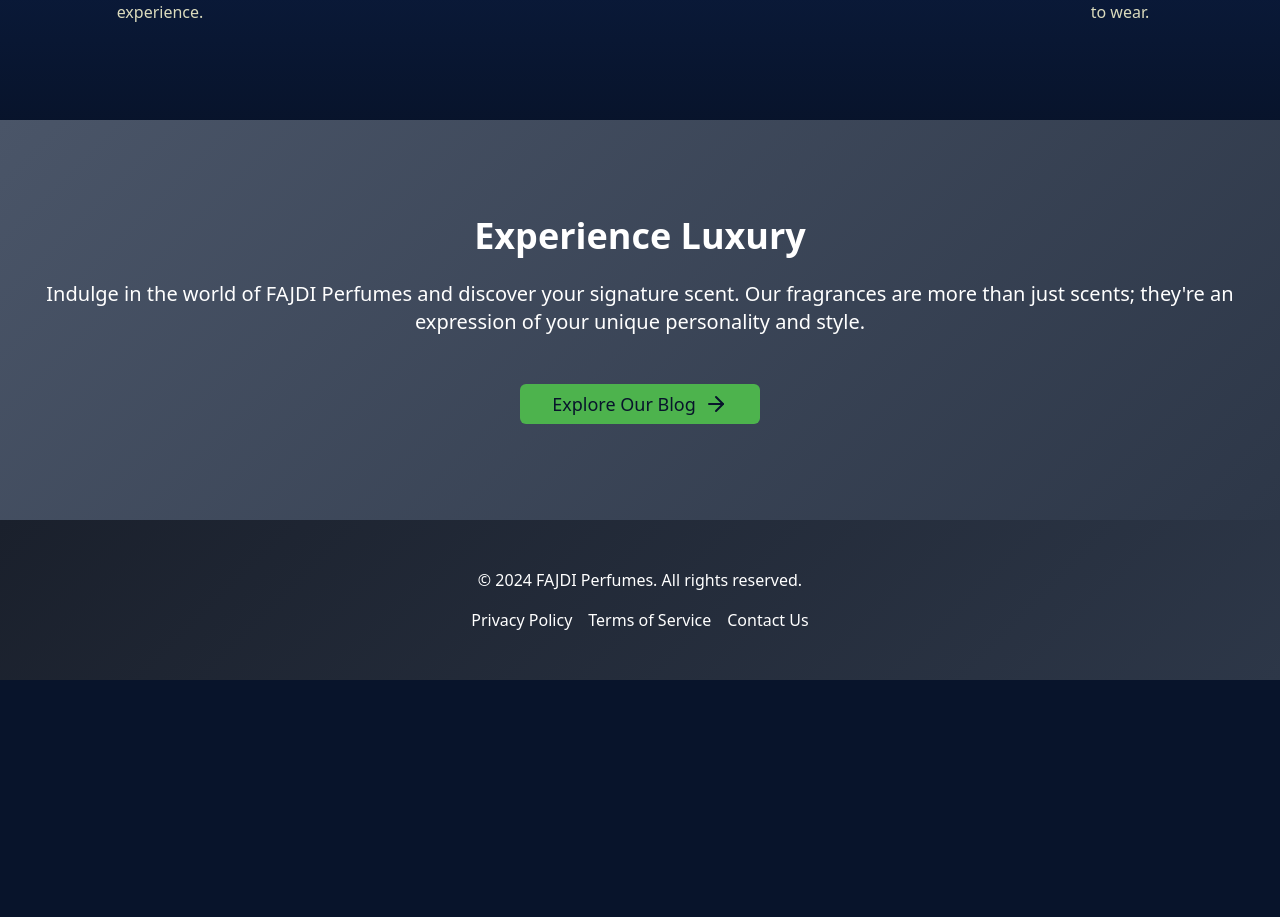
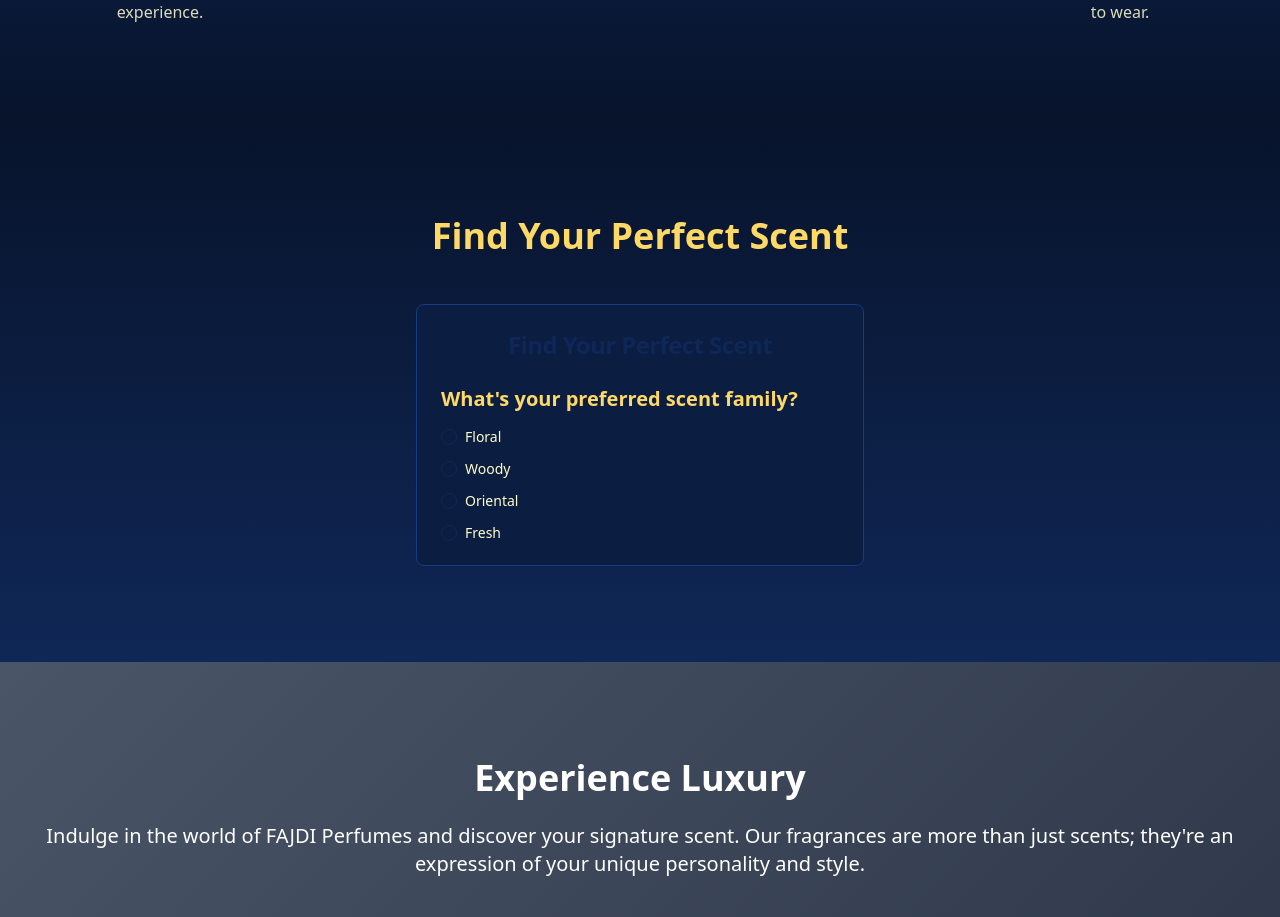
Before and after one commit to funaccountly/FAJDI-Perfumes, a React (Vite) app: page / in a window 1280 px wide. Shown: the part 1506-2423 px from the top of the page. Before the commit the page ends 2186 px from the top, so only its background shows below. Built offline with nearby package versions, Linux system fonts and the light colour scheme.

Commit message:
Add unique features and enhancements
Implemented various unique features and enhancements to improve the overall functionality and user experience of the project.
[skip gpt_engineer]

```diff
--- /dev/null
+++ b/src/components/FragranceQuiz.jsx
@@ -0,0 +1,88 @@
+import React, { useState } from 'react';
+import { Button } from "@/components/ui/button";
+import { Card, CardContent, CardHeader, CardTitle } from "@/components/ui/card";
+import { RadioGroup, RadioGroupItem } from "@/components/ui/radio-group";
+import { Label } from "@/components/ui/label";
+
+const questions = [
+  {
+    id: 1,
+    question: "What's your preferred scent family?",
+    options: ["Floral", "Woody", "Oriental", "Fresh"]
+  },
+  {
+    id: 2,
+    question: "When do you typically wear perfume?",
+    options: ["Day", "Night", "Special occasions", "All the time"]
+  },
+  {
+    id: 3,
+    question: "How would you describe your personality?",
+    options: ["Adventurous", "Romantic", "Sophisticated", "Relaxed"]
+  }
+];
+
+const FragranceQuiz = () => {
+  const [currentQuestion, setCurrentQuestion] = useState(0);
+  const [answers, setAnswers] = useState({});
+  const [showResult, setShowResult] = useState(false);
+
+  const handleAnswer = (answer) => {
+    setAnswers({ ...answers, [currentQuestion]: answer });
+    if (currentQuestion < questions.length - 1) {
+      setCurrentQuestion(currentQuestion + 1);
+    } else {
+      setShowResult(true);
+    }
+  };
+
+  const resetQuiz = () => {
+    setCurrentQuestion(0);
+    setAnswers({});
+    setShowResult(false);
+  };
+
+  const getRecommendation = () => {
+    // This is a simple recommendation logic. In a real application, this would be more sophisticated.
+    if (answers[0] === "Floral" && answers[1] === "Day") {
+      return "Daybreak Essence";
+    } else if (answers[0] === "Woody" && answers[1] === "Night") {
+      return "Midnight Allure";
+    } else {
+      return "Floral Symphony";
+    }
+  };
+
+  return (
+    <Card className="w-full max-w-md mx-auto">
+      <CardHeader>
+        <CardTitle className="text-2xl font-bold text-center text-primary">Find Your Perfect Scent</CardTitle>
+      </CardHeader>
+      <CardContent>
+        {!showResult ? (
+          <>
+            <h3 className="text-xl font-semibold mb-4 text-secondary">{questions[currentQuestion].question}</h3>
+            <RadioGroup onValueChange={handleAnswer} className="space-y-2">
+              {questions[currentQuestion].options.map((option, index) => (
+                <div key={index} className="flex items-center space-x-2">
+                  <RadioGroupItem value={option} id={`option-${index}`} />
+                  <Label htmlFor={`option-${index}`}>{option}</Label>
+                </div>
+              ))}
+            </RadioGroup>
+          </>
+        ) : (
+          <div className="text-center">
+            <h3 className="text-xl font-semibold mb-4 text-secondary">Your Perfect Scent</h3>
+            <p className="text-lg mb-4 text-primary">{getRecommendation()}</p>
+            <Button onClick={resetQuiz} className="bg-accent text-accent-foreground hover:bg-accent/90">
+              Take Quiz Again
+            </Button>
+          </div>
+        )}
+      </CardContent>
+    </Card>
+  );
+};
+
+export default FragranceQuiz;
--- a/src/pages/Index.jsx
+++ b/src/pages/Index.jsx
@@ -3,6 +3,7 @@ import { Link } from 'react-router-dom';
 import { Button } from "@/components/ui/button";
 import { Card, CardContent } from "@/components/ui/card";
 import { ArrowRight, Star, Droplet, Leaf, Heart } from 'lucide-react';
+import FragranceQuiz from '../components/FragranceQuiz';
 
 const Index = () => {
   return (
@@ -80,6 +81,13 @@ const Index = () => {
           </div>
         </section>
 
+        <section className="py-16 md:py-24 bg-gradient-to-b from-background to-primary">
+          <div className="container mx-auto px-4">
+            <h2 className="text-3xl md:text-4xl font-bold mb-8 md:mb-12 text-center text-secondary">Find Your Perfect Scent</h2>
+            <FragranceQuiz />
+          </div>
+        </section>
+
         <section className="cta-section text-white py-16 md:py-24">
           <div className="container mx-auto px-4 text-center">
             <h2 className="text-3xl md:text-4xl font-bold mb-6">Experience Luxury</h2>
```
